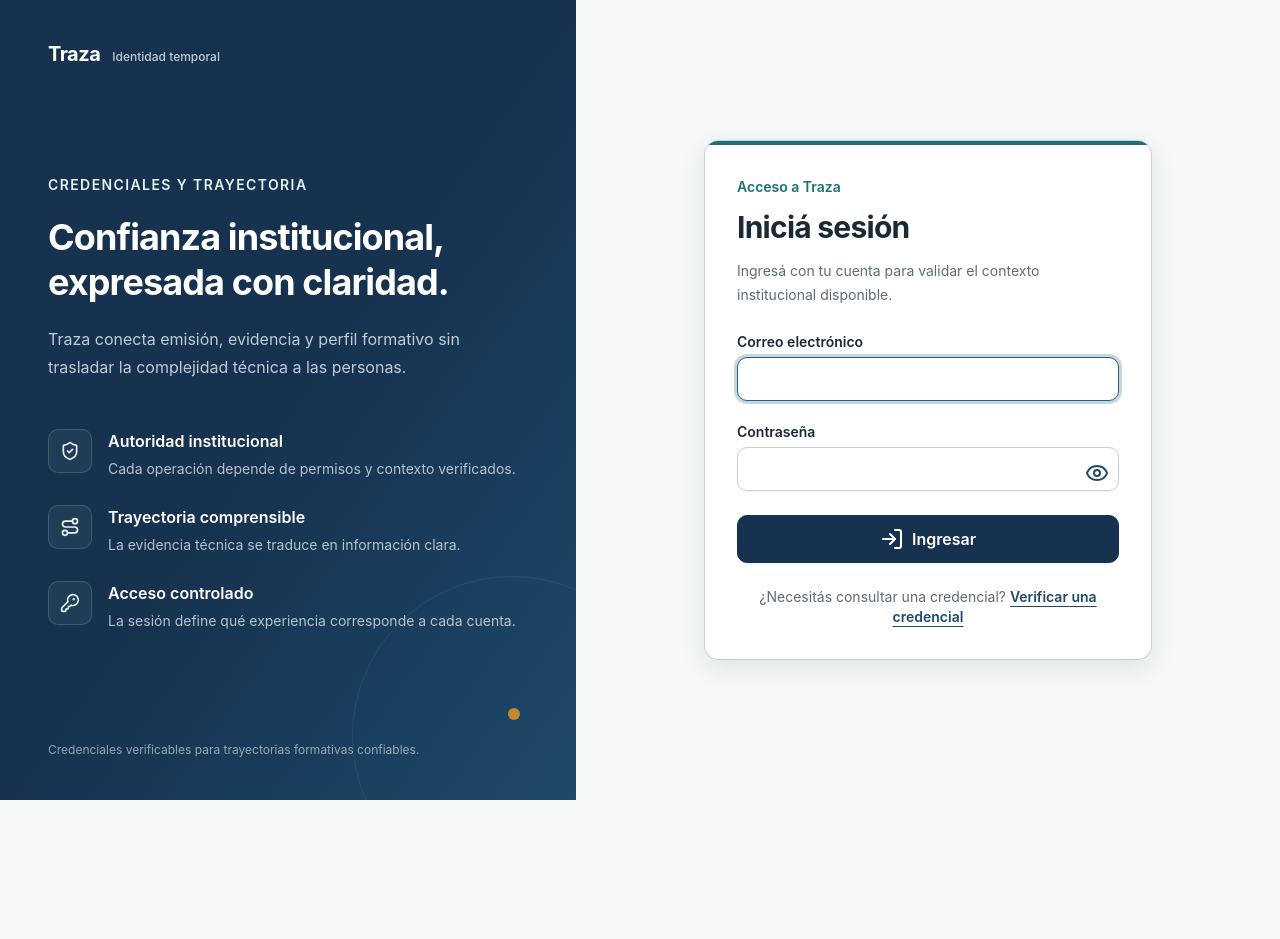
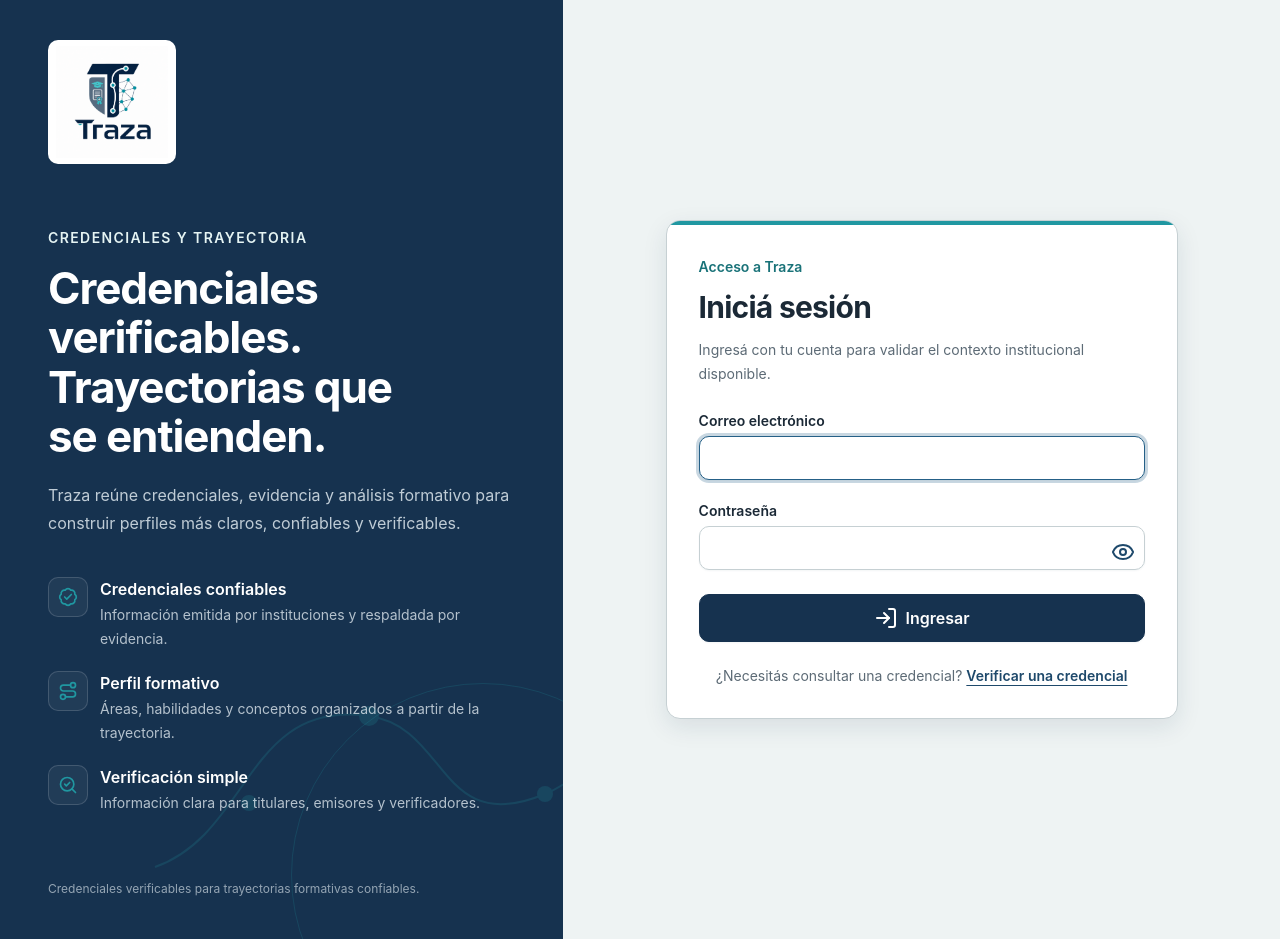
Before and after one commit to AdrielPasik/PFI---Credenciales-Verificables-y-Perfil-Formativo, a Next.js app in the folder apps/web/: page /login in a window 1280 px wide. Before the commit the page ends 800 px from the top, so only its background shows below. Built offline with nearby package versions, Linux system fonts and the light colour scheme.

Commit message:
Actualizando pantalla de login e incluyendo logo

```diff
--- a/apps/web/src/app/globals.css
+++ b/apps/web/src/app/globals.css
@@ -10,6 +10,7 @@
   --traza-teal-700: #197278;
   --traza-teal-600: #23838a;
   --traza-teal-100: #e5f4f3;
+  --traza-brand-accent: #2097a1;
   --traza-amber-800: #7a4d08;
   --traza-amber-600: #c68a2d;
   --traza-amber-100: #fff3d9;
@@ -95,6 +96,7 @@
   --color-teal-700: var(--traza-teal-700);
   --color-teal-600: var(--traza-teal-600);
   --color-teal-100: var(--traza-teal-100);
+  --color-brand-accent: var(--traza-brand-accent);
   --color-amber-800: var(--traza-amber-800);
   --color-amber-600: var(--traza-amber-600);
   --color-amber-100: var(--traza-amber-100);
--- a/apps/web/src/components/layout/auth-shell.tsx
+++ b/apps/web/src/components/layout/auth-shell.tsx
@@ -1,79 +1,94 @@
-import { KeyRound, Route, ShieldCheck } from 'lucide-react';
+import Image from 'next/image';
+import { BadgeCheck, Route, SearchCheck } from 'lucide-react';
 import type { ReactNode } from 'react';
 
-import { BrandMark } from '@/components/brand/brand-mark';
-
-const trustPrinciples = [
+const productPrinciples = [
   {
-    icon: ShieldCheck,
-    title: 'Autoridad institucional',
-    description: 'Cada operación depende de permisos y contexto verificados.'
+    icon: BadgeCheck,
+    title: 'Credenciales confiables',
+    description: 'Información emitida por instituciones y respaldada por evidencia.'
   },
   {
     icon: Route,
-    title: 'Trayectoria comprensible',
-    description: 'La evidencia técnica se traduce en información clara.'
+    title: 'Perfil formativo',
+    description: 'Áreas, habilidades y conceptos organizados a partir de la trayectoria.'
   },
   {
-    icon: KeyRound,
-    title: 'Acceso controlado',
-    description: 'La sesión define qué experiencia corresponde a cada cuenta.'
+    icon: SearchCheck,
+    title: 'Verificación simple',
+    description: 'Información clara para titulares, emisores y verificadores.'
   }
 ];
 
 export function AuthShell({ children }: { children: ReactNode }) {
   return (
-    <div className="min-h-svh bg-canvas lg:grid lg:grid-cols-[minmax(22rem,0.9fr)_minmax(30rem,1.1fr)]">
+    <div className="min-h-svh bg-canvas lg:grid lg:grid-cols-[minmax(23rem,0.88fr)_minmax(32rem,1.12fr)]">
       <aside className="relative overflow-hidden bg-brand-900 text-white">
         <div
           aria-hidden="true"
-          className="absolute inset-0 bg-linear-to-br from-brand-900 via-brand-900 to-brand-700"
+          className="absolute inset-0 bg-brand-900"
         />
         <div
           aria-hidden="true"
-          className="absolute -right-24 -bottom-24 size-80 rounded-pill border border-teal-600/30"
+          className="absolute -right-28 -bottom-32 size-96 rounded-pill border border-brand-accent/20"
         />
-        <div
+        <svg
           aria-hidden="true"
-          className="absolute right-14 bottom-20 size-3 rounded-pill bg-amber-600"
-        />
+          className="pointer-events-none absolute -right-24 bottom-8 h-72 w-[32rem] text-brand-accent opacity-20"
+          fill="none"
+          viewBox="0 0 512 288"
+        >
+          <path d="M8 248C104 214 99 80 222 97c80 11 69 122 176 78 35-14 62-51 106-63" stroke="currentColor" strokeWidth="2" />
+          <circle cx="102" cy="184" r="8" fill="currentColor" />
+          <circle cx="222" cy="97" r="10" fill="currentColor" />
+          <circle cx="398" cy="175" r="8" fill="currentColor" />
+        </svg>
 
-        <div className="relative mx-auto flex h-full max-w-2xl flex-col px-5 py-6 sm:px-8 lg:min-h-svh lg:px-12 lg:py-10">
-          <BrandMark
-            tone="inverse"
-            descriptor="Identidad temporal"
-          />
+        <div className="relative mx-auto flex h-full max-w-xl flex-col px-5 py-5 sm:px-8 sm:py-7 lg:min-h-svh lg:px-12 lg:py-10">
+          <div className="inline-flex w-fit items-center rounded-control bg-white px-2 py-1.5 shadow-xs">
+            <Image
+              alt="Traza"
+              className="h-auto w-28"
+              height={1254}
+              priority
+              src="/brand/traza-logo.png"
+              width={1254}
+            />
+          </div>
 
-          <div className="my-auto hidden py-16 lg:block">
+          <div className="py-8 lg:my-auto lg:py-16">
             <p className="text-sm font-semibold tracking-widest text-teal-100 uppercase">
               Credenciales y trayectoria
             </p>
-            <h2 className="mt-5 max-w-xl text-4xl leading-tight font-bold tracking-tight text-balance">
-              Confianza institucional, expresada con claridad.
-            </h2>
+            <h1
+              aria-label="Credenciales verificables. Trayectorias que se entienden."
+              className="mt-4 max-w-xl text-3xl leading-[1.12] font-bold tracking-tight text-balance sm:text-4xl lg:text-[2.75rem]"
+            >
+              <span className="block">Credenciales verificables.</span>
+              <span className="block">Trayectorias que se entienden.</span>
+            </h1>
             <p className="mt-5 max-w-lg text-base leading-7 text-brand-100/80">
-              Traza conecta emisión, evidencia y perfil formativo sin trasladar
-              la complejidad técnica a las personas.
+              Traza reúne credenciales, evidencia y análisis formativo para
+              construir perfiles más claros, confiables y verificables.
             </p>
-
-            <ul className="mt-12 grid gap-6">
-              {trustPrinciples.map((principle) => {
+            <ul className="mt-10 hidden gap-5 lg:grid">
+              {productPrinciples.map((principle) => {
                 const Icon = principle.icon;
 
                 return (
                   <li
                     key={principle.title}
-                    className="grid grid-cols-[2.75rem_minmax(0,1fr)] gap-4"
+                    className="grid grid-cols-[2.5rem_minmax(0,1fr)] gap-3"
                   >
                     <span
                       aria-hidden="true"
-                      className="flex size-11 items-center justify-center rounded-control border border-white/15 bg-white/5 text-teal-100"
+                      className="flex size-10 items-center justify-center rounded-control border border-white/15 bg-white/5 text-brand-accent"
                     >
                       <Icon className="size-5" />
                     </span>
                     <div>
-                      <h3 className="font-semibold">{principle.title}</h3>
-                      <p className="mt-1 text-sm leading-6 text-brand-100/75">
+                      <p className="font-semibold">{principle.title}</p>
+                      <p className="mt-0.5 text-sm leading-6 text-brand-100/75">
                         {principle.description}
                       </p>
                     </div>
@@ -83,14 +98,14 @@
             </ul>
           </div>
 
-          <p className="hidden text-xs leading-5 text-brand-100/60 lg:block">
+          <p className="text-xs leading-5 text-brand-100/60">
             Credenciales verificables para trayectorias formativas confiables.
           </p>
         </div>
       </aside>
 
-      <main className="flex min-h-[calc(100svh-5.5rem)] items-center justify-center px-4 py-10 sm:px-8 lg:min-h-svh lg:px-12">
-        <div className="w-full max-w-md">{children}</div>
+      <main className="flex min-h-[calc(100svh-18.5rem)] items-center justify-center bg-surface-muted px-4 py-8 sm:min-h-[calc(100svh-21rem)] sm:px-8 sm:py-10 lg:min-h-svh lg:px-12">
+        <div className="w-full max-w-lg">{children}</div>
       </main>
     </div>
   );
--- a/apps/web/src/features/auth/login-screen.tsx
+++ b/apps/web/src/features/auth/login-screen.tsx
@@ -56,15 +56,15 @@
 
   return (
     <AuthShell>
-      <Card className="overflow-hidden border-border-strong shadow-md">
-        <div aria-hidden="true" className="h-1 bg-teal-700" />
+      <Card className="overflow-hidden border-border-strong bg-surface shadow-md">
+        <div aria-hidden="true" className="h-1 bg-brand-accent" />
         <CardHeader className="gap-3 pb-4 sm:p-8 sm:pb-5">
           <p className="text-sm font-semibold text-teal-700">
             Acceso a Traza
           </p>
-          <h1 className="text-3xl leading-tight font-bold tracking-tight text-text-strong">
+          <h2 className="text-3xl leading-tight font-bold tracking-tight text-text-strong">
             Iniciá sesión
-          </h1>
+          </h2>
           <p className="text-sm leading-6 text-text-muted">
             Ingresá con tu cuenta para validar el contexto institucional
             disponible.
```
Also changed, not shown: apps/web/public/brand/traza-logo.png (added), 1 other file (tests, documents, lock files or other folders).
